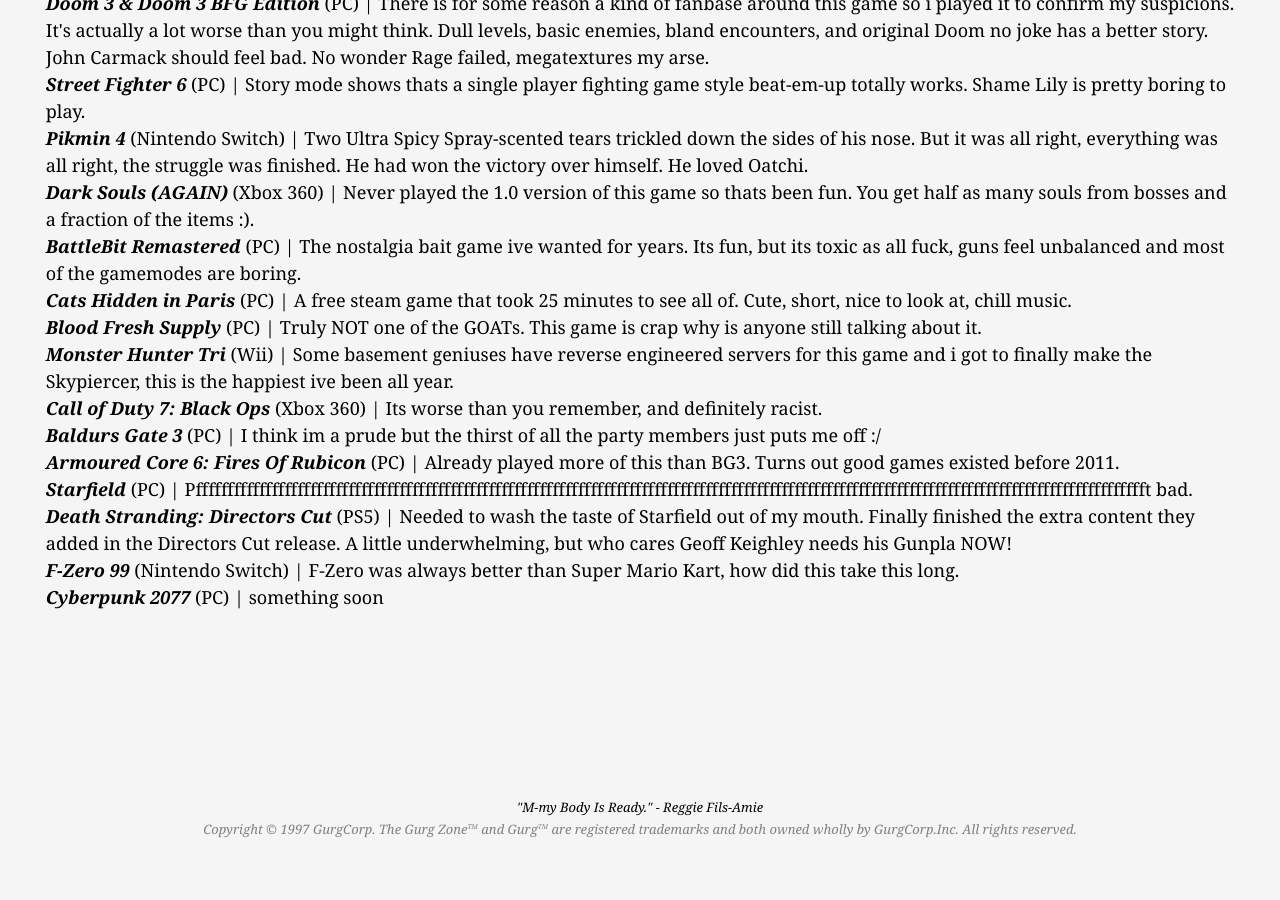
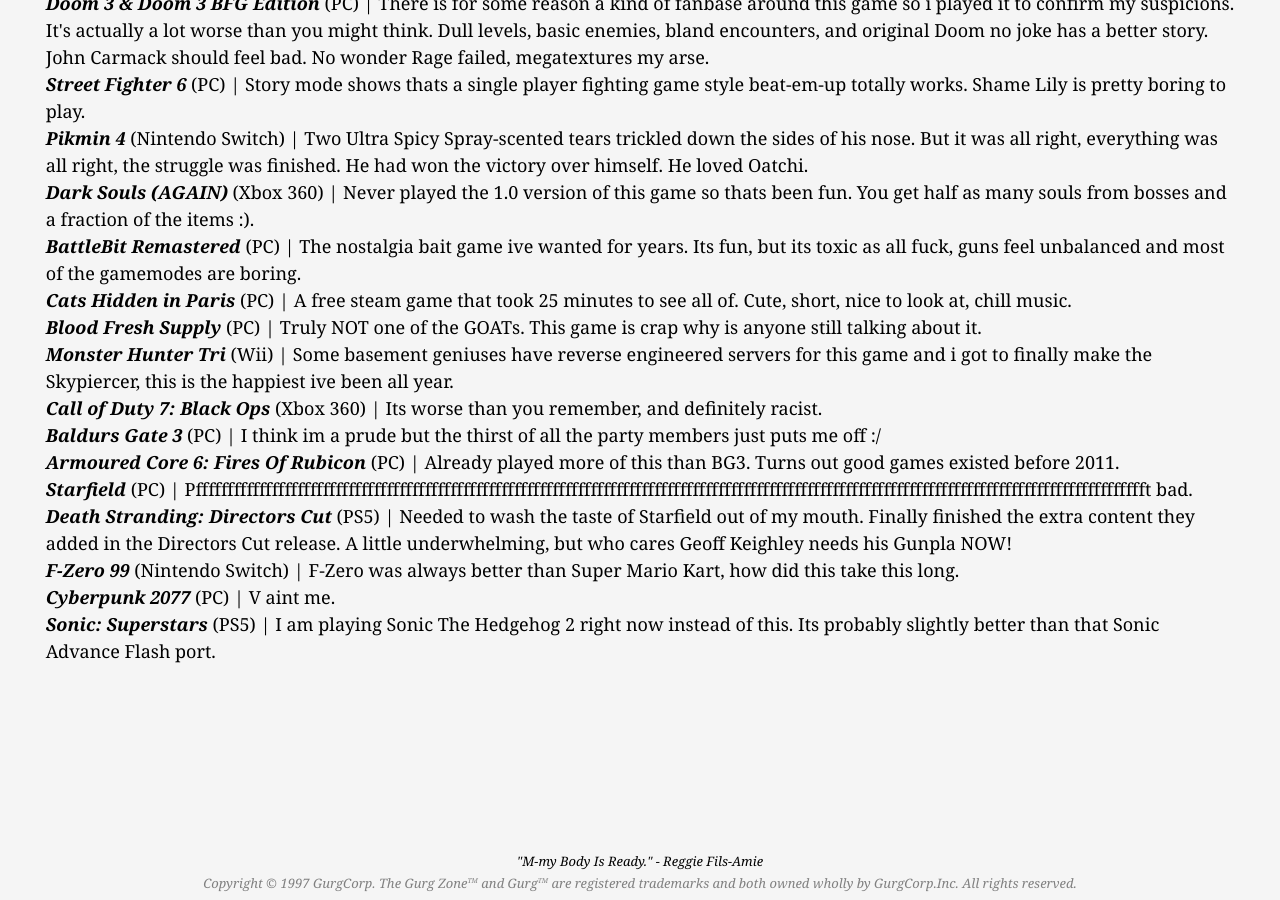
Before and after one commit to GreigHuth/greighuth.github.io, a Jekyll site: the page built from index.html, in a window 1280 px wide and 900 px high, scrolled down 1140 px. Built offline with Jekyll 4.4.1, drawn with Linux system fonts in a browser that asks for light colours; before the commit the page ends 1986 px from its top, so only the background shows below that.

Commit message:
Update minireviews.yaml

```diff
--- a/_data/minireviews.yaml
+++ b/_data/minireviews.yaml
@@ -77,4 +77,8 @@
 
 - title: "Cyberpunk 2077"
   platform: PC
-  text: something soon
+  text: V aint me.
+
+- title: "Sonic: Superstars"
+  platform: PS5
+  text: I am playing Sonic The Hedgehog 2 right now instead of this. Its probably slightly better than that Sonic Advance Flash port.
```
